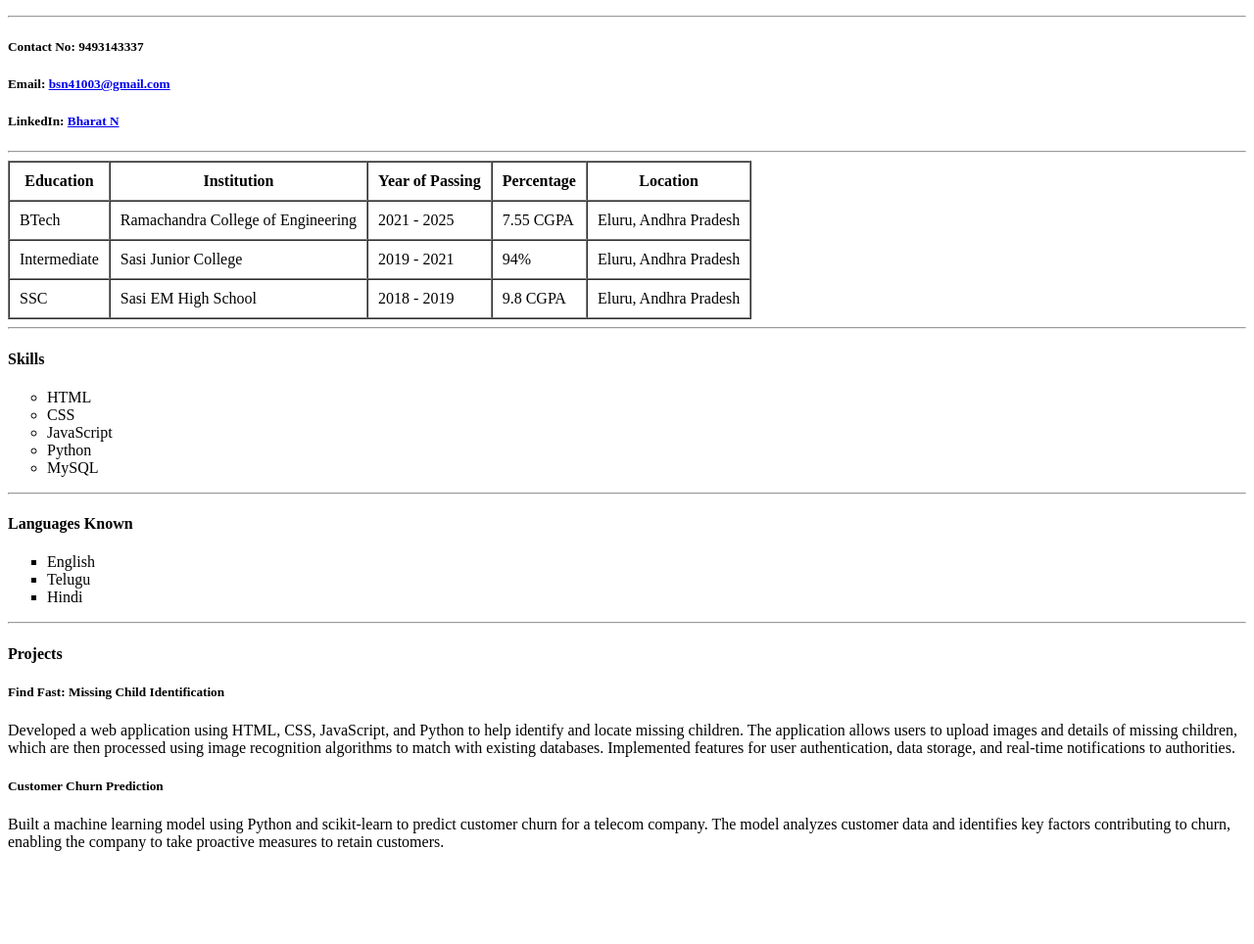
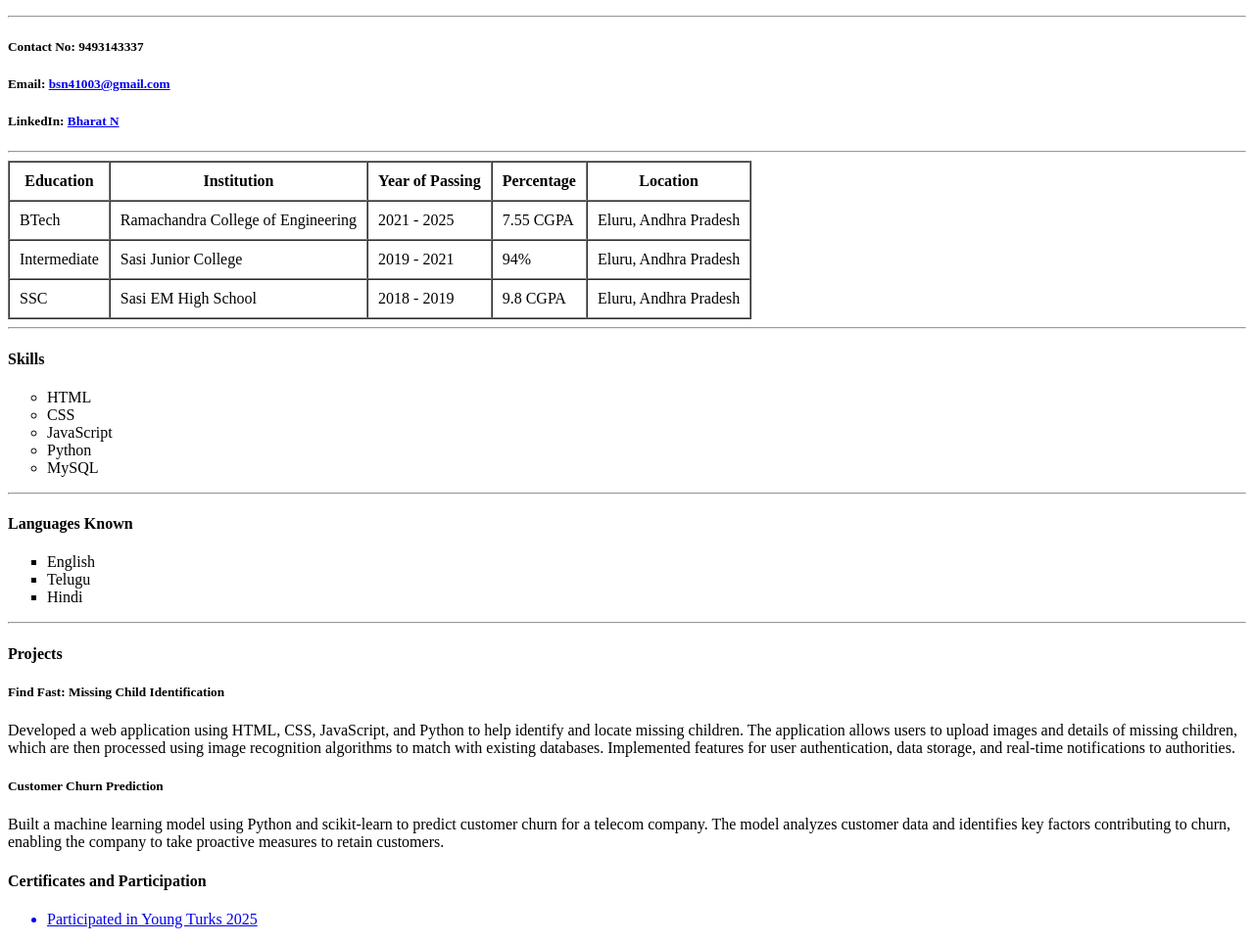
Before and after one commit to nbharats/Resume, a plain HTML site: page index.html in a window 1280 px wide. Shown: the part 105-1069 px from the top of the page at 98% size. Before the commit the page ends 990 px from the top, so only its background shows below. Drawn offline with Linux system fonts and the light colour scheme.

Commit message:
Add Certificates

```diff
--- a/index.html
+++ b/index.html
@@ -67,6 +67,9 @@
     <h5>Customer Churn Prediction</h5>
     <p>Built a machine learning model using Python and scikit-learn to predict customer churn for a telecom company. The model analyzes customer data and identifies key factors contributing to churn, enabling the company to take proactive measures to retain customers.
     </p>
-
+    <h4>Certificates and Participation</h4>
+    <ul>
+        <a href="https://drive.google.com/file/d/1LBRjJnAVutlbc7LyniIhO2u9nqoeIGZi/view?usp=drive_link" target="_blank"><li>Participated in Young Turks 2025</li></a>
+    </ul>
 </body>
 </html>
```
